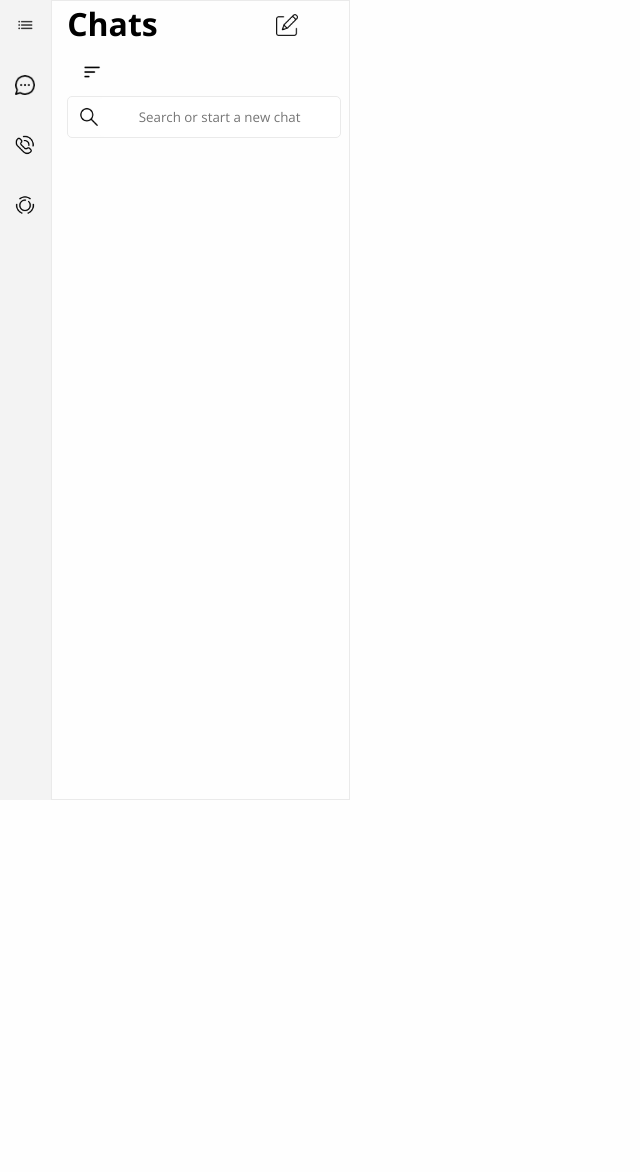
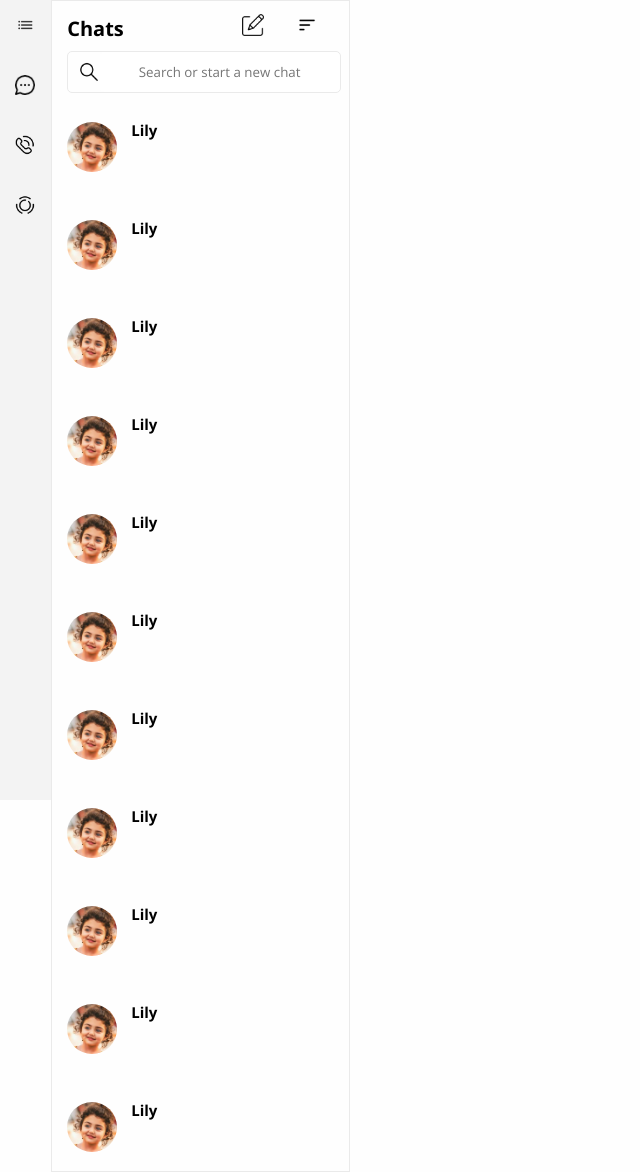
Before and after one commit to DeviL2307/Whatsapp, a plain HTML site: page index.html in a window 1280 px wide. Shown: the whole page, without its empty margins (0-640 px from the left). Before the commit the page ends 800 px from the top, so only its background shows below. Drawn offline with nearby package versions, Linux system fonts and the light colour scheme.

Commit message:
dekhdekh

```diff
--- a/index.html
+++ b/index.html
@@ -17,9 +17,43 @@
     </div>
     <div class="main">
         <h1>Chats</h1>
-        <button id="addbutton"><img src="edit.png" alt="" ></button>
-        <button class="khatka"><img src="sort.png" alt="" ></button>
-        <ul id="searchBar"><img src="search.png" alt=""><input type="text" placeholder=" Search or start a new chat" class="searchBar">   </ul>
+        <button id="addbutton"><img src="edit.png" alt=""></button>
+        <button class="khatka"><img src="sort.png" alt=""></button>
+        <ul id="searchBar"><img src="search.png" alt=""><input type="text" placeholder=" Search or start a new chat"
+                class="searchBar"> </ul>
+        <ul class="person"><img src="images.jpeg" alt="" class="profilePic">
+            <h4 class="textDecor">Lily</h4>
+        </ul>
+        <ul class="person"><img src="images.jpeg" alt="" class="profilePic">
+            <h4 class="textDecor">Lily</h4>
+        </ul>
+        <ul class="person"><img src="images.jpeg" alt="" class="profilePic">
+            <h4 class="textDecor">Lily</h4>
+        </ul>
+        <ul class="person"><img src="images.jpeg" alt="" class="profilePic">
+            <h4 class="textDecor">Lily</h4>
+        </ul>
+        <ul class="person"><img src="images.jpeg" alt="" class="profilePic">
+            <h4 class="textDecor">Lily</h4>
+        </ul>
+        <ul class="person"><img src="images.jpeg" alt="" class="profilePic">
+            <h4 class="textDecor">Lily</h4>
+        </ul>
+        <ul class="person"><img src="images.jpeg" alt="" class="profilePic">
+            <h4 class="textDecor">Lily</h4>
+        </ul>
+        <ul class="person"><img src="images.jpeg" alt="" class="profilePic">
+            <h4 class="textDecor">Lily</h4>
+        </ul>
+        <ul class="person"><img src="images.jpeg" alt="" class="profilePic">
+            <h4 class="textDecor">Lily</h4>
+        </ul>
+        <ul class="person"><img src="images.jpeg" alt="" class="profilePic">
+            <h4 class="textDecor">Lily</h4>
+        </ul>
+        <ul class="person"><img src="images.jpeg" alt="" class="profilePic">
+            <h4 class="textDecor">Lily</h4>
+        </ul>
     </div>
 
 
--- a/style.css
+++ b/style.css
@@ -11,11 +11,13 @@ body{
 .sideBar{
     height: 20px;
     margin-bottom: 40px;
+
 }
 .nav{
     height: 100vh;
     width: 4vw;
     background-color: #f3f3f3;
+    position: fixed;
 }
 
 .navButton{
@@ -31,6 +33,7 @@ body{
     display: ruby;
     border: solid #eaeaea 0.5px;
     width: 22vw;
+    margin-left: 4vw;
 }
 
 #addbutton{
@@ -40,6 +43,10 @@ body{
     border: none;
     margin-left: 100px;
 }
+.main h1{
+    font-size: 20px;
+}
+
 
 .main button{
     height: 45px;
@@ -71,3 +78,23 @@ body{
     justify-content: center;
     align-items: center;
 }
+
+.profilePic{
+    height: 50px;
+    border-radius: 100px;
+}
+
+.person{
+    width: 21vw;
+    height: 11vh;
+    display: flex;
+    align-items: center;
+    margin-top: 10px;
+}
+
+.textDecor{
+    margin-left: 14px;
+    margin-bottom: 35px;
+    font-family: "Open Sans", sans-serif;
+    font-size:15px ;
+}
```
Also changed, not shown: images.jpeg (added).
